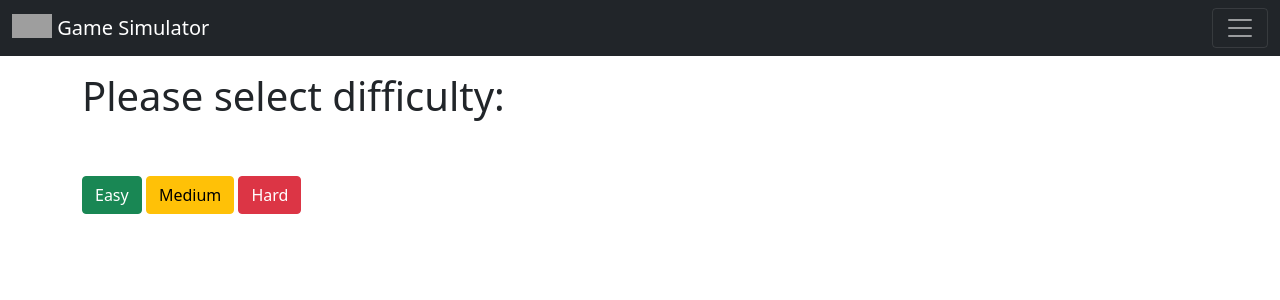
After one commit to gueladjo/Mastermind-Challenge, a Flask app: page /dificulty in a window 1280 px wide. The commit adds this page. Shown: the top 300 px of the page. Run offline with Flask 2, Linux system fonts and the light colour scheme; grey boxes are pictures that could not be loaded.

Commit message:
add gamestructure -views, templates, pages

```diff
--- a/mastermindweb/__init__.py
+++ b/mastermindweb/__init__.py
@@ -37,8 +37,10 @@ from mastermindweb.core.views import core
 from mastermindweb.users.views import users
 from mastermindweb.error_pages.handlers import error_pages
 from mastermindweb.blog_posts.views import blog_posts
+from mastermindweb.game.views import game
 
 app.register_blueprint(users)
 app.register_blueprint(blog_posts)
 app.register_blueprint(core)
 app.register_blueprint(error_pages)
+app.register_blueprint(game)
--- /dev/null
+++ b/mastermindweb/game/views.py
@@ -0,0 +1,11 @@
+from flask import render_template, url_for, flash, redirect, request, Blueprint
+from flask_login import login_user, current_user, logout_user, login_required
+from mastermindweb import db
+
+
+game = Blueprint('game', __name__)
+
+@game.route('/dificulty', methods=['GET', 'POST'])
+def chooselevel():
+
+    return render_template('game_pages/levelpage.html')
--- /dev/null
+++ b/mastermindweb/templates/game_pages/levelpage.html
@@ -0,0 +1,26 @@
+{% extends "base.html" %}
+{% block content %}
+  <div class="jumbotron">
+    <p>
+
+    </p>
+    <h1>Please select difficulty:</h1>
+
+<br>
+<br>
+
+
+    <p>
+
+        <button type="button" class="btn btn-success">Easy</button>
+
+
+        <button type="button" class="btn btn-warning">Medium</button>
+
+
+        <button type="button" class="btn btn-danger">Hard</button>
+
+  </p>
+
+  </div>
+{% endblock %}
--- a/mastermindweb/templates/index.html
+++ b/mastermindweb/templates/index.html
@@ -1,5 +1,9 @@
 {% extends "base.html" %}
 {% block content %}
+
+
+
+
 <div class="bg-light p-5 rounded-lg m-3">
   <h1 class="display-4">Play for free</h1>
   <p class="lead">Create your account and discover more ways to play and win </p>
@@ -15,7 +19,7 @@
     <div class="card-body">
       <h5 class="card-title">MasterMind</h5>
       <p class="card-text">Break the secret code in the fewest number of guesses.</p>
-      <a href="#" class="btn btn-primary btn-lg">Play Game</a>
+      <a href="{{ url_for('game.chooselevel') }}" class="btn btn-primary btn-lg">Play Game</a>
     </div>
   </div>
 
```
Also changed, not shown: mastermindweb/templates/base.html (+3 -4 lines), mastermindweb/templates/game_pages/404.html (added, +7 -0 lines), mastermindweb/game/__init__.py (added), mastermindweb/static/background.jpg (added).
